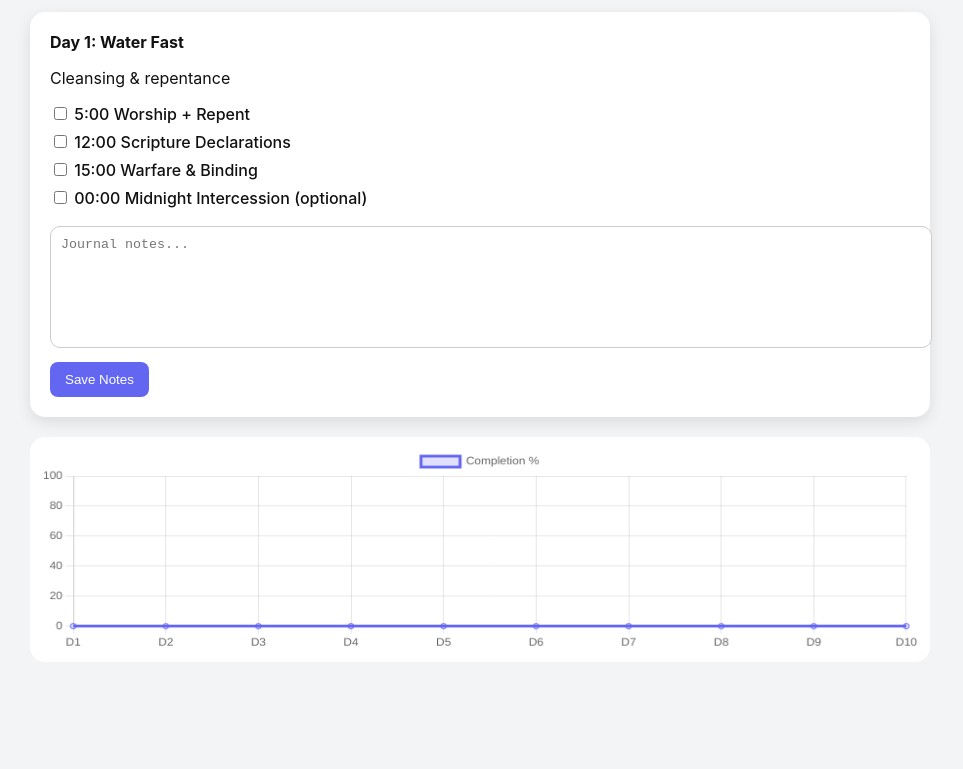
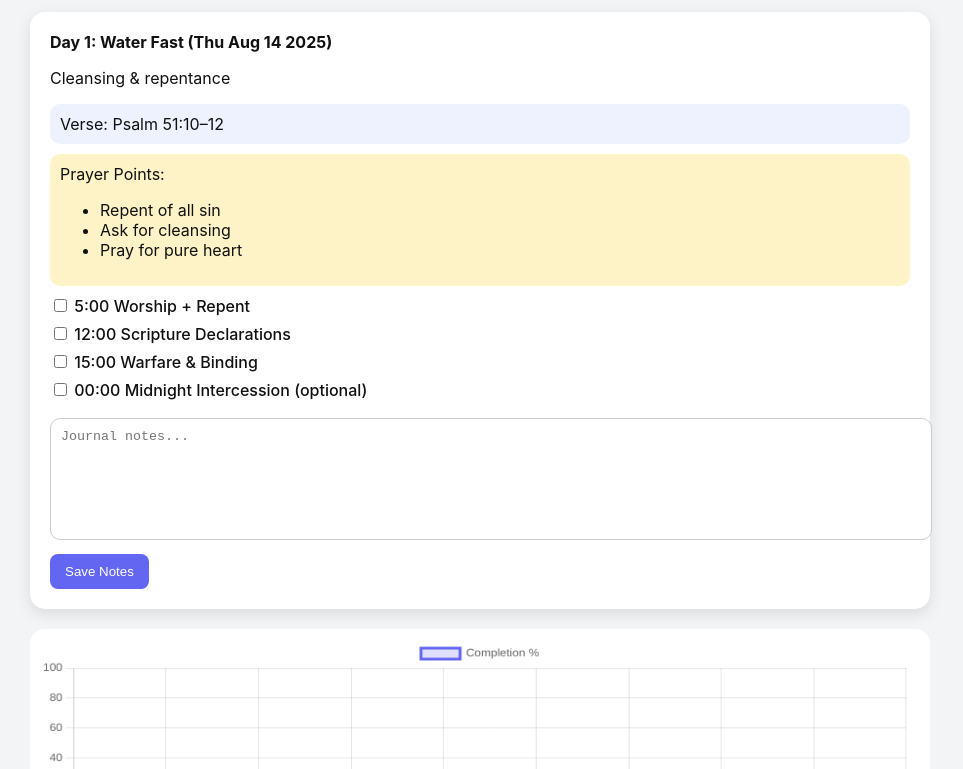
Before and after one commit to Kutollo/the-turning-around-, a plain HTML site: page index.html in a window 1280 px wide. Shown: the part 117-886 px from the top of the page, without its empty margins (160-1123 px from the left). Before the commit the page ends 800 px from the top, so only its background shows below. Drawn offline with nearby package versions, Linux system fonts and the light colour scheme.

Commit message:
Update index.html

```diff
--- a/index.html
+++ b/index.html
@@ -14,15 +14,19 @@ textarea { width:100%; height:100px; padding:10px; border-radius:10px; border:1p
 canvas { background:#fff; border-radius:15px; padding:10px; margin-top:20px; }
 .btn { background:#6366f1; color:white; border:none; padding:10px 15px; border-radius:8px; cursor:pointer; margin-top:10px; }
 #timer { text-align:center; font-size:1.2em; font-weight:bold; margin-bottom:15px; color:#111; }
+.verse { background:#eef2ff; padding:10px; border-radius:10px; margin:10px 0; }
+.prayer-point { background:#fef3c7; padding:10px; border-radius:10px; margin:10px 0; }
 </style>
 </head>
 <body>
 <div class="container">
-  <h1>10-Day Fasting & Prayer Smart Guide</h1>
+  <h1>10-Day Fasting & Prayer Guide</h1>
   <div id="timer">Loading timer...</div>
   <div class="day-card">
     <strong id="dayTitle"></strong>
     <p id="dayFocus"></p>
+    <div id="verse" class="verse"></div>
+    <div id="prayerPoints" class="prayer-point"></div>
     <div id="prayerBlocks"></div>
     <textarea id="notes" placeholder="Journal notes..."></textarea>
     <button class="btn" onclick="saveNotes()">Save Notes</button>
@@ -33,17 +37,22 @@ canvas { background:#fff; border-radius:15px; padding:10px; margin-top:20px; }
 <script src="https://cdn.jsdelivr.net/npm/chart.js"></script>
 <script src="https://cdn.jsdelivr.net/npm/canvas-confetti@1.6.0/dist/confetti.browser.min.js"></script>
 <script>
+// Start date is tomorrow
+let startISO = new Date();
+startISO.setDate(startISO.getDate()+1);
+startISO = startISO.toISOString().slice(0,10);
+
 const PLAN = [
-  { day:1, type:"Water", focus:"Cleansing & repentance", scripture:"Psalm 51:10–12" },
-  { day:2, type:"Dry", focus:"Break sexual strongholds", scripture:"1 Thess 4:3–4" },
-  { day:3, type:"Water", focus:"Renewed mind & purity", scripture:"Rom 12:1–2" },
-  { day:4, type:"Esther", focus:"R60 000 fees breakthrough", scripture:"Esther 4:16" },
-  { day:5, type:"Water", focus:"Provision & favour", scripture:"Phil 4:19" },
-  { day:6, type:"Dry", focus:"Brother: freedom from alcohol", scripture:"Isa 61:1–3" },
-  { day:7, type:"Water", focus:"Family forgiveness & restoration", scripture:"Col 3:13" },
-  { day:8, type:"Dry", focus:"Healing from depression", scripture:"Psalm 34:17–18" },
-  { day:9, type:"Water", focus:"Thanksgiving & sealing", scripture:"Phil 4:6–7" },
-  { day:10, type:"Esther", focus:"Final push for all points", scripture:"Joel 2:12–13" },
+  { day:1, type:"Water", focus:"Cleansing & repentance", scripture:"Psalm 51:10–12", prayerPoints:["Repent of all sin","Ask for cleansing","Pray for pure heart"] },
+  { day:2, type:"Dry", focus:"Break sexual strongholds", scripture:"1 Thess 4:3–4", prayerPoints:["Break lust","Pray for self-control","Resist temptation"] },
+  { day:3, type:"Water", focus:"Renewed mind & purity", scripture:"Romans 12:1–2", prayerPoints:["Renew mind","Pray for holiness","Commit to righteousness"] },
+  { day:4, type:"Esther", focus:"R60 000 fees breakthrough", scripture:"Esther 4:16", prayerPoints:["Pray for funding","Open financial doors","Trust God's provision"] },
+  { day:5, type:"Water", focus:"Provision & favour", scripture:"Philippians 4:19", prayerPoints:["Bless finances","Ask for favour","Receive provision"] },
+  { day:6, type:"Dry", focus:"Brother: freedom from alcohol", scripture:"Isaiah 61:1–3", prayerPoints:["Deliver brother","Pray for strength","Break addictions"] },
+  { day:7, type:"Water", focus:"Family forgiveness & restoration", scripture:"Colossians 3:13", prayerPoints:["Forgive family","Restore relationships","Pray for unity"] },
+  { day:8, type:"Dry", focus:"Healing from depression", scripture:"Psalm 34:17–18", prayerPoints:["Pray for healing","Peace of mind","Joy restoration"] },
+  { day:9, type:"Water", focus:"Thanksgiving & sealing", scripture:"Philippians 4:6–7", prayerPoints:["Thank God","Seal breakthroughs","Praise continually"] },
+  { day:10, type:"Esther", focus:"Final push for all points", scripture:"Joel 2:12–13", prayerPoints:["Cover all prayers","Pray for victory","Commit fully"] },
 ];
 
 const PRAYER_BLOCKS = [
@@ -53,7 +62,6 @@ const PRAYER_BLOCKS = [
   { key:"midnight", label:"00:00 Midnight Intercession (optional)" },
 ];
 
-let startISO = localStorage.getItem('fs_start') || new Date().toISOString().slice(0,10);
 let checks = JSON.parse(localStorage.getItem('fs_checks') || '{}');
 let notes = localStorage.getItem('fs_notes') || '';
 
@@ -67,10 +75,14 @@ function getCurrentDay() {
 function renderDay() {
   const idx = getCurrentDay();
   const day = PLAN[idx];
-  document.getElementById('dayTitle').innerText = `Day ${day.day}: ${day.type} Fast`;
+  const todayDate = new Date(startISO);
+  todayDate.setDate(todayDate.getDate() + day.day - 1);
+  const formattedDate = todayDate.toDateString();
+
+  document.getElementById('dayTitle').innerText = `Day ${day.day}: ${day.type} Fast (${formattedDate})`;
   document.getElementById('dayFocus').innerText = day.focus;
-
-  alert(`Today's Scripture: ${day.scripture}`);
+  document.getElementById('verse').innerText = `Verse: ${day.scripture}`;
+  document.getElementById('prayerPoints').innerHTML = `Prayer Points:<ul>${day.prayerPoints.map(p=>`<li>${p}</li>`).join('')}</ul>`;
 
   const pbContainer = document.getElementById('prayerBlocks');
   pbContainer.innerHTML = '';
@@ -89,7 +101,6 @@ function toggleCheck(key) {
   localStorage.setItem('fs_checks', JSON.stringify(checks));
   renderProgressChart();
 
-  // Confetti if all prayer blocks checked
   if(Object.values(checks[`d${day}`]).filter(v=>v).length === PRAYER_BLOCKS.length){
     confetti({ particleCount: 150, spread: 70, origin:{y:0.6} });
   }
@@ -127,14 +138,15 @@ function renderProgressChart() {
   });
 }
 
-// Countdown timer
+// Countdown timer 12:00 AM - 5:00 PM
 function updateTimer() {
   const now = new Date();
   const start = new Date();
   start.setHours(0,0,0,0);
   const end = new Date();
-  end.setHours(17,0,0,0); // 5 PM
+  end.setHours(17,0,0,0);
   let diff = now<start ? start-now : end-now;
+  if(diff<0) diff = 0;
   const hrs = Math.floor(diff/1000/60/60);
   const mins = Math.floor((diff/1000/60)%60);
   const secs = Math.floor((diff/1000)%60);
@@ -142,8 +154,7 @@ function updateTimer() {
   document.getElementById('timer').innerText = `${label}: ${hrs.toString().padStart(2,'0')}:${mins.toString().padStart(2,'0')}:${secs.toString().padStart(2,'0')}`;
 }
 
-setInterval(updateTimer, 1000);
-
+setInterval(updateTimer,1000);
 renderDay();
 renderProgressChart();
 </script>
```
